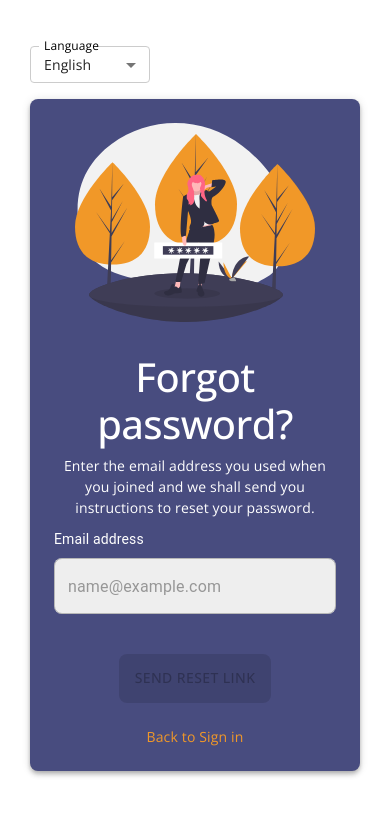
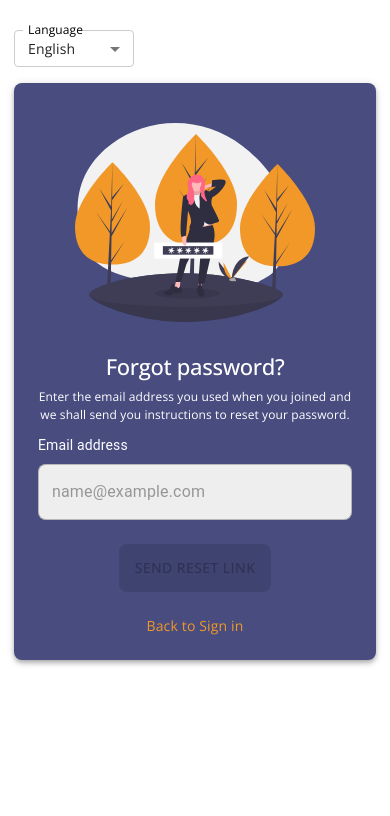
Before and after one commit to adeelasgher847/tgs-hrms-fe, a React (Vite) app: page /forget in a window 390 px wide. Shown: the top 816 px of the page. Built offline with nearby package versions, Linux system fonts and the light colour scheme.

Commit message:
responsive issues solve

```diff
--- a/src/components/Forget.tsx
+++ b/src/components/Forget.tsx
@@ -32,7 +32,7 @@ const Forget = () => {
     setEmailError(value.length > 0 && !validateEmail(value));
   };
 
-  const handleSubmit = (e: React.FormEvent) => {
+  const handleSubmit = (e: React.FormEvent<HTMLFormElement>) => {
     e.preventDefault();
     if (!validateEmail(email)) {
       setEmailError(true);
@@ -54,7 +54,7 @@ const Forget = () => {
       sx={{
         minHeight: "100vh",
         height: "100vh",
-        m: { xs: "30px", sm: 0 },
+        m: { xs: "14px", lg: "0" },
         position: "relative",
       }}
     >
@@ -104,6 +104,7 @@ const Forget = () => {
           </FormControl>
         </Box>
         {/* Left Side - Image and Title */}
+        <Box sx={{ display:'flex' ,justifyContent: 'center', alignItems: 'center'}}>
         <Box
           sx={{
             display: { xs: "none", md: "flex" },
@@ -158,9 +159,8 @@ const Forget = () => {
           sx={{
             alignItems: "center",
             flex: 1,
-            width: { xs: "100%", lg: "600px" },
+            width: { xs: "100%",sm:"500px", lg: "600px" },
             mx: "auto",
-            height: "100vh",
           }}
         >
           <Paper
@@ -181,7 +181,7 @@ const Forget = () => {
               component="img"
               src={ForgetImage}
               alt="Login Illustration"
-              sx={{ width: "100%", maxWidth: 240, mb: 4 }}
+              sx={{ width: "100%", maxWidth: 240, mb: 4 ,mt:{ xs: 2, md: 12 }}}
             />
 
             <Box
@@ -196,7 +196,7 @@ const Forget = () => {
                   width="100%"
                   gutterBottom
                   sx={{
-                    fontSize: "40px",
+                    fontSize: { xs: "22px", md: "40px" },
                     fontFamily: "Open Sans, sans-serif",
                     mb: 1,
                     fontWeight: 500,
@@ -206,7 +206,7 @@ const Forget = () => {
                 </Typography>
                 <Typography
                   sx={{
-                    fontSize: "14px",
+                   fontSize: { xs: "12px", md: "14px" },
                     fontFamily: "Open Sans, sans-serif",
                     textAlign: "center",
                   }}
@@ -260,7 +260,7 @@ const Forget = () => {
                   variant="contained"
                   disabled={!email || emailError || loading}
                   sx={{
-                    mt: 4,
+                    mt:{xs: 2, md: 4},
                     p: 1.5,
                     px: 2,
                     bgcolor: "white",
@@ -332,6 +332,7 @@ const Forget = () => {
             </Box>
           </Paper>
         </Box>
+        </Box>
       </Box>
     </Box>
   );
```
